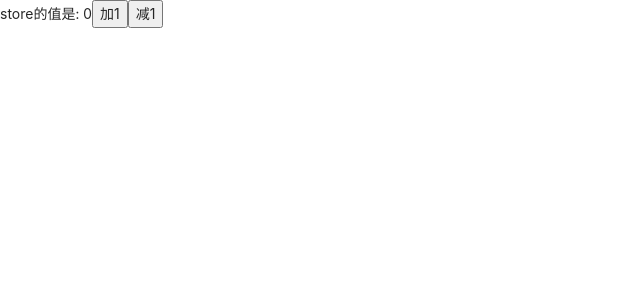
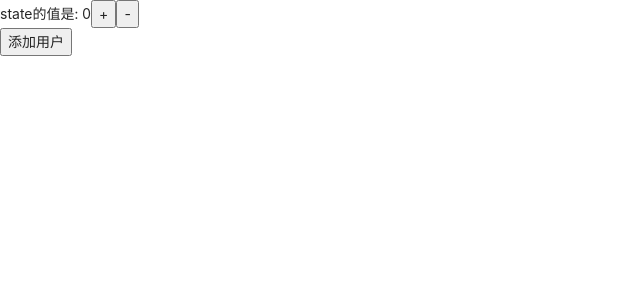
Before and after one commit to ranwawa/learning, a React (Create React App) app: page / in a window 1280 px wide. Shown: the top 300 px of the page, without its empty margins (0-640 px from the left). Built offline with nearby package versions, Linux system fonts and the light colour scheme.

Commit message:
feat(合并状态和行为):

```diff
--- /dev/null
+++ b/src/ReduxDemo/actions.jsx
@@ -0,0 +1,18 @@
+export const increment = (num = 1) => {
+  return {
+    type: 'increment',
+    num,
+  }
+}
+export const decrement = (num = 1) => {
+  return {
+    type: 'decrement',
+    num,
+  }
+}
+
+export const addUser = () => {
+  return {
+    type: 'addUser'
+  }
+}
--- /dev/null
+++ b/src/ReduxDemo/bind.jsx
@@ -0,0 +1,58 @@
+/*
+ * 合并action和reducer
+ * bindActionCreators是什么
+ *   - 用来合并action的,即dispatch这个函数
+ *   - 之前的操作需要手动在mapDispatchToProps里面编写
+ *   - 这样就只需要传入原始的action函数
+ * bindActionCreators的操作步骤
+ *   - 编写actions文件
+ *   - 从redux中引入bindActionCreator
+ *   - 复用bindActionCreator创建mapDispatchToProps函数
+ *   - 将创建后的函数传递给connect函数的第2个参数即可
+ * 注意事项
+ *   - actions里面的每一个操作,都要写成函数.
+ *   - 这样就可以接受额外的参数了
+ *
+ *
+ * combineReducers是什么
+ *   - 和bindActionCreators是一样的作用,只是后者用于合并action,前者用于合并reduce
+ *   - 也是为了减轻手动编码压力的语法糖
+ * 注意事项
+ *   - 在state为数组对象时,需要引用值发生变化才会触发视图更新
+ * 操作步骤
+ *   - 从redux中引入combineReducers
+ *   - 编写多个reducer
+ *   - 再用combineReducers函数合并需要的reducer
+ *   - 最后通过createStore函数,将合并后的结果生成一个仓库
+ * */
+import React from 'react';
+import { bindActionCreators } from 'redux';
+import { connect } from 'react-redux';
+import * as actions from './actions';
+
+class Bind extends React.Component {
+  render() {
+    console.log(this.props);
+    return (
+      <div>
+        state的值是: {this.props.counter}
+        <button onClick={ () => this.props.increment(5) }>+</button>
+        <button onClick={ () => this.props.decrement(3) }>-</button>
+        <div>
+          { this.props.user.map(ele => ele)}
+        </div>
+        <button onClick={ () => this.props.addUser() }>添加用户</button>
+      </div>
+    );
+  }
+}
+
+const mapStateToProps = (state) => {
+  return state;
+};
+const mapDispatchToProps = (dispatch) => {
+  return {
+    ...bindActionCreators(actions, dispatch),
+  }
+}
+export default connect(mapStateToProps, mapDispatchToProps)(Bind);
--- /dev/null
+++ b/src/ReduxDemo/constant.js
@@ -0,0 +1,3 @@
+export const INCREMENT = 'increment';
+export const DECREMENT = 'decrement';
+export const ADD_USER = 'addUser';
--- /dev/null
+++ b/src/ReduxDemo/reducer.jsx
@@ -0,0 +1,21 @@
+import { INCREMENT, DECREMENT, ADD_USER } from './constant';
+export const counter = (state = 0, action) => {
+  switch (action.type) {
+    case INCREMENT:
+      return state + action.num;
+    case DECREMENT:
+      return state - action.num;
+    default:
+      return state;
+  }
+};
+
+export const user = (state = [], action) => {
+  switch(action.type) {
+    case ADD_USER:
+      state.push('rww');
+      return JSON.parse(JSON.stringify(state));
+    default:
+      return  [];
+  }
+}
--- a/src/app.jsx
+++ b/src/app.jsx
@@ -1,6 +1,7 @@
 import React from "react";
 import 'antd/dist/antd.css';
-import ReactRedux from './ReduxDemo/ReactRedux';
+import Bind from './ReduxDemo/bind';
+// import ReactRedux from './ReduxDemo/ReactRedux';
 // import Store from './ReduxDemo/Store';
 // import NestDemo from './RouterDemo/NestDemo';
 // import PromptDemo from './RouterDemo/PromptDemo';
@@ -39,7 +40,8 @@ export default class App extends React.Component {
   render() {
     return (
       <div>
-        <ReactRedux test="test"/>
+        <Bind />
+        {/*<ReactRedux test="test"/>*/}
         {/*<Store />*/}
         {/*<NestDemo />*/}
         {/*<PromptDemo />*/}
--- a/src/index.js
+++ b/src/index.js
@@ -1,23 +1,14 @@
 import React from 'react';
 import App from './app';
 import ReactDOM from 'react-dom';
-import { createStore } from 'redux';
+import { createStore, combineReducers } from 'redux';
 import { Provider } from 'react-redux';
+import { counter, user } from './ReduxDemo/reducer';
 
-const INCREMENT = 'increment';
-const DECREMENT = 'decrement';
-const reducer = (state = 0, action) => {
-  console.log(action.type);
-  switch (action.type) {
-    case INCREMENT:
-      return state + 1;
-    case DECREMENT:
-      return state - 1;
-    default:
-      return state;
-  }
-}
-const store = createStore(reducer);
+const store = createStore(combineReducers({
+  counter,
+  user,
+}));
 
 // const render = () => {
 //   ReactDOM.render(<Store
```
